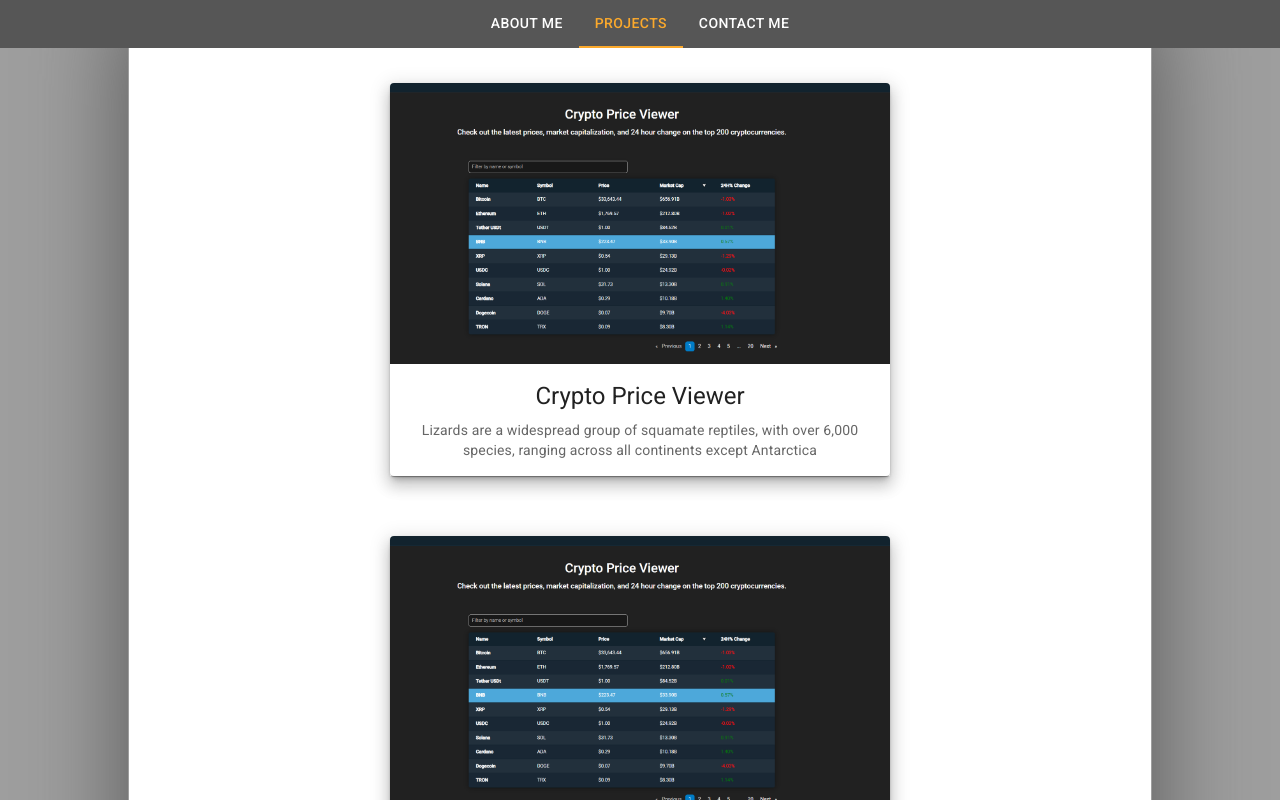
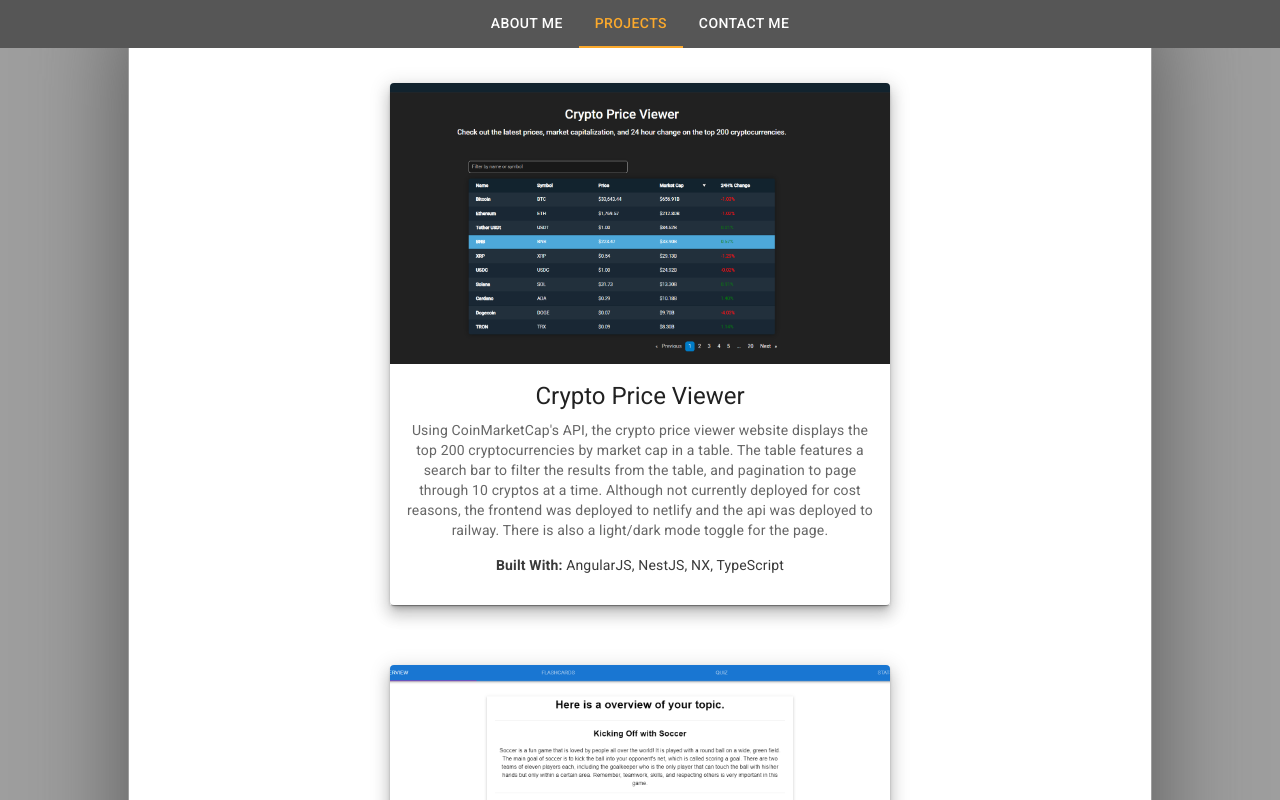
Before and after one commit to malabudi/malabudi.github.io, a React (Create React App) app: page / in a window 1280 px wide. Both pictures are taken after a click on the tab "PROJECTS". Shown: the top 800 px of the page. Built offline with nearby package versions, Linux system fonts and the light colour scheme.

Commit message:
added projects

```diff
--- a/src/components/Links.tsx
+++ b/src/components/Links.tsx
@@ -1,6 +1,6 @@
 import LinkedInIcon from '@mui/icons-material/LinkedIn';
 import GitHubIcon from '@mui/icons-material/GitHub';
-import MailOutlineIcon from '@mui/icons-material/MailOutline';
+//import MailOutlineIcon from '@mui/icons-material/MailOutline';
 import '../styles/links.scss';
 
 export default function Links() {
@@ -8,7 +8,7 @@ export default function Links() {
     <div className='links'>
         <a href='https://www.linkedin.com/in/mohamad-alabudi-7936ab1b2/' target='_blank' rel='noreferrer'><LinkedInIcon /></a>
         <a href='https://github.com/malabudi' target='_blank' rel='noreferrer'><GitHubIcon /></a>
-        <a href='mailto:mohamadalabudi42@gmail.com' target='_blank' rel='noreferrer'><MailOutlineIcon /></a>
+        {/*<a href='mailto:mohamadalabudi42@gmail.com' target='_blank' rel='noreferrer'><MailOutlineIcon /></a>*/}
     </div>
   );
 }
--- a/src/components/ProjectCard.tsx
+++ b/src/components/ProjectCard.tsx
@@ -45,6 +45,9 @@ export default function ProjectCard(props: any) {
             <Typography variant="body2" color="text.secondary">
               {props.desc}
             </Typography>
+            <Typography variant="body2" color="text.secondary">
+              <p><strong>Built With: </strong>{props.builtWith}</p>
+            </Typography>
           </CardContent>
         </CardActionArea>
       </Card>
--- a/src/components/Projects.tsx
+++ b/src/components/Projects.tsx
@@ -1,5 +1,6 @@
 import ProjectCard from "./ProjectCard";
 import CryptoViewerImg from '../assets/CryptoViewer.png';
+import HackathonImg from '../assets/Hackathon.png';
 import '../styles/projects.scss';
 
 export default function Projects() {
@@ -10,33 +11,30 @@ export default function Projects() {
         className='card'
         img={CryptoViewerImg}
         title="Crypto Price Viewer"
-        desc="Lizards are a widespread group of squamate reptiles, with over 6,000 species, ranging across all continents except Antarctica"
+        desc="
+          Using CoinMarketCap's API, the crypto price viewer website displays the top 200 cryptocurrencies by market cap in a table. The table
+          features a search bar to filter the results from the table, and pagination to page through 10 cryptos at a time. Although not currently
+          deployed for cost reasons, the frontend was deployed to netlify and the api was deployed to railway. There is also a light/dark mode toggle
+          for the page.
+        "
         alt="Crypto Price Viewer Website"
         url="https://github.com/malabudi/AssetPriceViewer"
+        builtWith='AngularJS, NestJS, NX, TypeScript'
         />
+
         <ProjectCard
         className='card'
-        img={CryptoViewerImg}
-        title="Crypto Price Viewer"
-        desc="Lizards are a widespread group of squamate reptiles, with over 6,000 species, ranging across all continents except Antarctica"
-        alt="Crypto Price Viewer Website"
+        img={HackathonImg}
+        title="Study Buddy - Hackathon Project"
+        desc="
+          During Fall of 2023, I worked with three people in a hackathon called HackDearborn to build this website. Using OpenAi, a user enters a prompt
+          which will be their topic for the AI to generate. Using the topic OpenAI will generate flashcards for the user and display them on a seperate page.
+          Using the flashcards, it gets fed back into OpenAI's API to generate quiz questions also for the user. The user can then study off the flashcards generated
+          for them and quiz on the flashcards as much as they like.
+        "
+        alt="Hackathon Project from HackDearborn"
         url="https://github.com/malabudi/AssetPriceViewer"
-        />
-        <ProjectCard
-        className='card'
-        img={CryptoViewerImg}
-        title="Crypto Price Viewer"
-        desc="Lizards are a widespread group of squamate reptiles, with over 6,000 species, ranging across all continents except Antarctica"
-        alt="Crypto Price Viewer Website"
-        url="https://github.com/malabudi/AssetPriceViewer"
-        />
-        <ProjectCard
-        className='card'
-        img={CryptoViewerImg}
-        title="Crypto Price Viewer"
-        desc="Lizards are a widespread group of squamate reptiles, with over 6,000 species, ranging across all continents except Antarctica"
-        alt="Crypto Price Viewer Website"
-        url="https://github.com/malabudi/AssetPriceViewer"
+        builtWith='ReactJS, Flask, TypeScript, Python'
         />
       </div>
     </div>
--- a/src/styles/projects.scss
+++ b/src/styles/projects.scss
@@ -1,6 +1,6 @@
 .projects-container {
     display: flex;
-    align-items: center;
+    align-items: stretch;
     justify-content: center;
     flex-wrap: wrap;
     max-width: 100%;
@@ -9,12 +9,8 @@
     margin: 2rem 0;
 }
 
-.Muibox-root {
-    transition: transform 0.15s ease-in-out;
-}
-
-.Muibox-root:hover {
-    transform: scale3d(1.05, 1.05, 1);
+.projects-container div div {
+    height: 100%;
 }
 
 @media(max-width: 550px) {
```
Also changed, not shown: src/assets/Hackathon.png (added).
